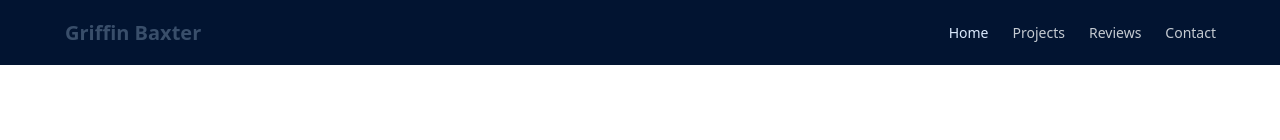
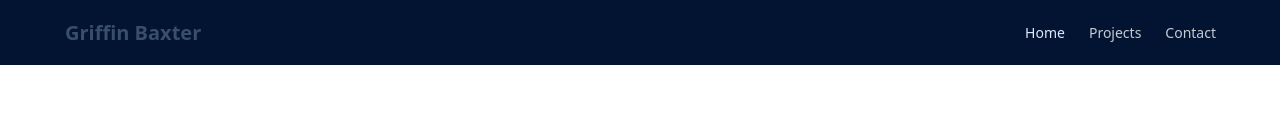
Before and after one commit to GriffinBaxter/GriffinBaxter.com, a Next.js app: page / in a window 1280 px wide. Shown: the top 140 px of the page. Built offline with nearby package versions, Linux system fonts and the light colour scheme; no server answers.

Commit message:
Deprecate reviews

```diff
--- a/src/app/[postSlug]/page.tsx
+++ b/src/app/[postSlug]/page.tsx
@@ -1,10 +1,9 @@
-// Redirect for old post links without a /projects or /reviews prefix
+// Redirect for old post links without a /projects prefix
 
 import projectsJson from "../../data/projects.json";
-import reviewsJson from "../../data/reviews.json";
 import { notFound, permanentRedirect } from "next/navigation";
 
-const slugs = [...projectsJson, ...reviewsJson].map(({ slug }) => slug);
+const slugs = projectsJson.map(({ slug }) => slug);
 
 interface Props {
   params: Promise<{ postSlug: string }>;
--- a/src/components/navbar.tsx
+++ b/src/components/navbar.tsx
@@ -46,7 +46,6 @@ export default function Navbar({ currentPage }: Props) {
     >
       {navbarLink(NavigationPage.Home, currentPage)}
       {navbarLink(NavigationPage.Projects, currentPage)}
-      {navbarLink(NavigationPage.Reviews, currentPage)}
       {navbarLink(NavigationPage.Contact, currentPage)}
     </ul>
   );
```
